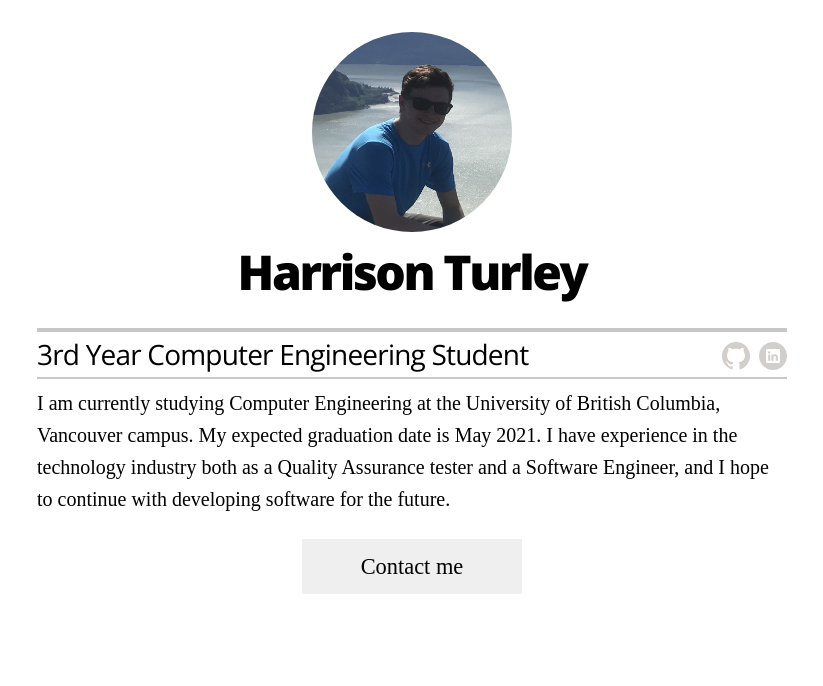
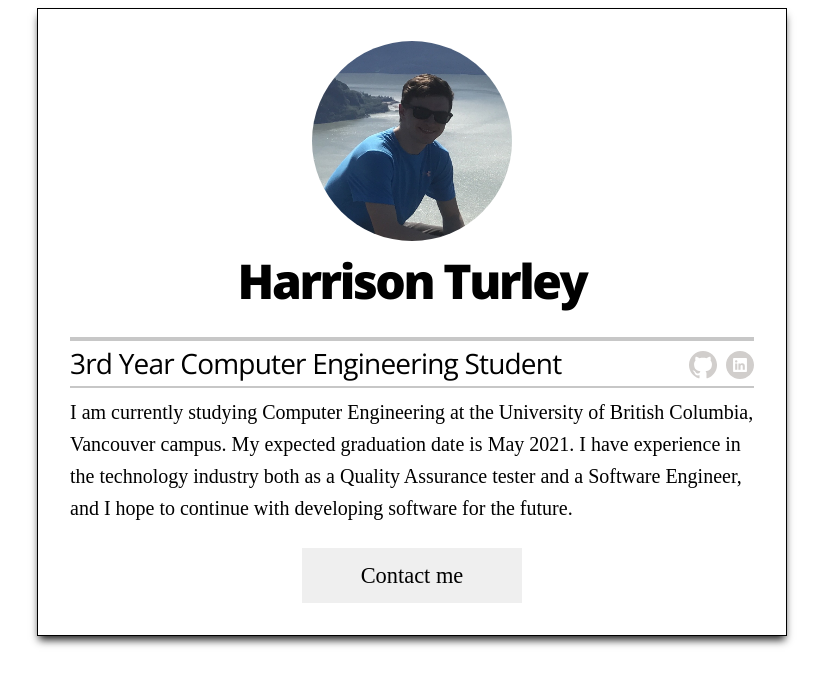
Before and after one commit to harrisonturley/harrisonturley.github.io, a Jekyll site: the page built from index.html, in a window 1280 px wide. Shown: the top 686 px of the page, without its empty margins (228-1051 px from the left). Built offline with Jekyll 4.4.1, drawn with Linux system fonts in a browser that asks for light colours.

Commit message:
Box with shadow added to header

```diff
--- a/_sass/_mixins.scss
+++ b/_sass/_mixins.scss
@@ -32,3 +32,9 @@
   -moz-transition: $value;
   transition: $value;
 }
+
+@mixin bottom_shadow {
+  -webkit-box-shadow: 0 6px 8px -2px #222;
+  -moz-box-shadow: 0 6px 8px -2px #222;
+  box-shadow: 0 6px 8px -2px #222;
+}
--- a/_sass/_resume.scss
+++ b/_sass/_resume.scss
@@ -9,7 +9,11 @@
 }
 
 // Header styling
-.page-header { padding: 1.5rem 0;
+.page-header {
+  padding: 1.5rem 0;
+  border: 1px solid black;
+  padding: 2rem 2rem 0.5rem;
+  @include bottom_shadow;
 
   .avatar {
     width: 200px;
@@ -109,7 +113,6 @@
 }
 
 .contact-button {
-  //@include border-radius(3px);
   background-color: #efefef;
   text-decoration: none;
   text-align: center;
@@ -117,7 +120,6 @@
   margin: 1.5rem auto;
   width: 220px;
   font-size: 1.4rem;
-  //@include sans_light;
   color: black;
   line-height: 55px;
 
```
Also changed, not shown: 2 other files.
